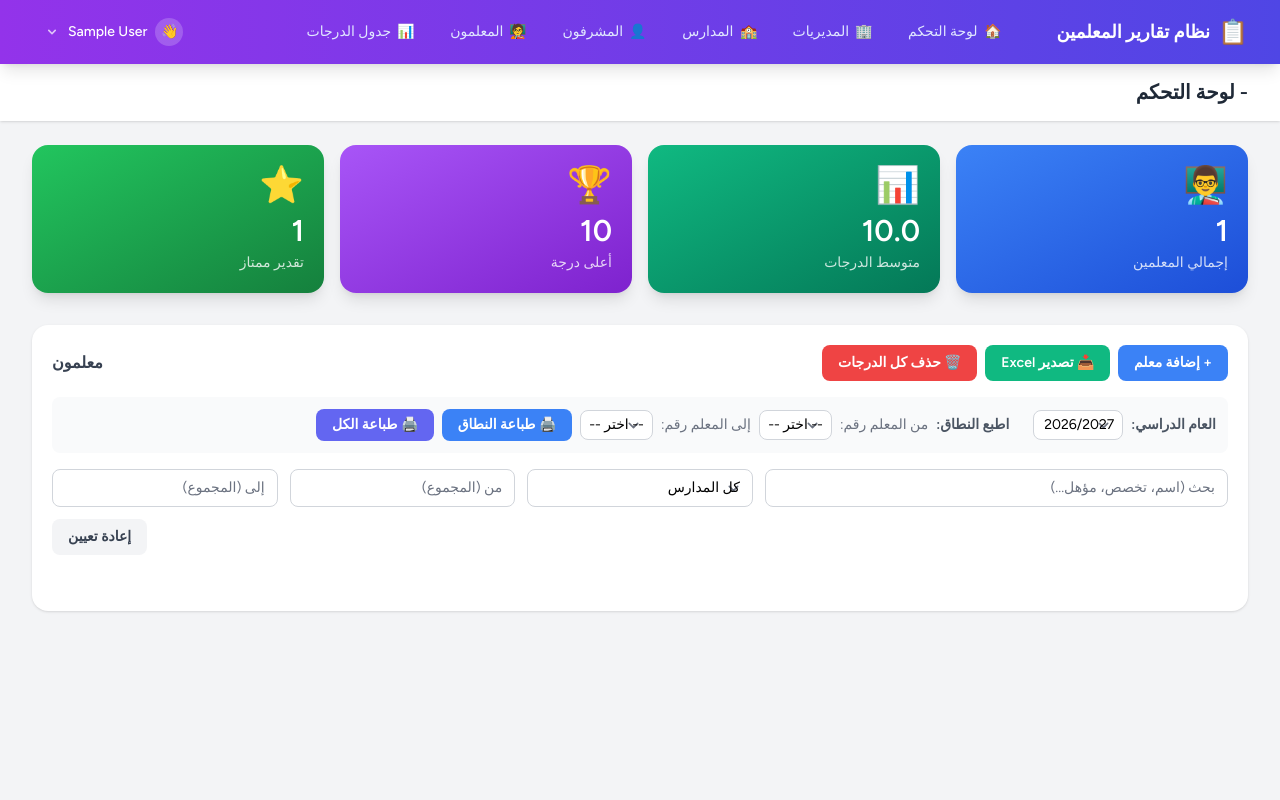
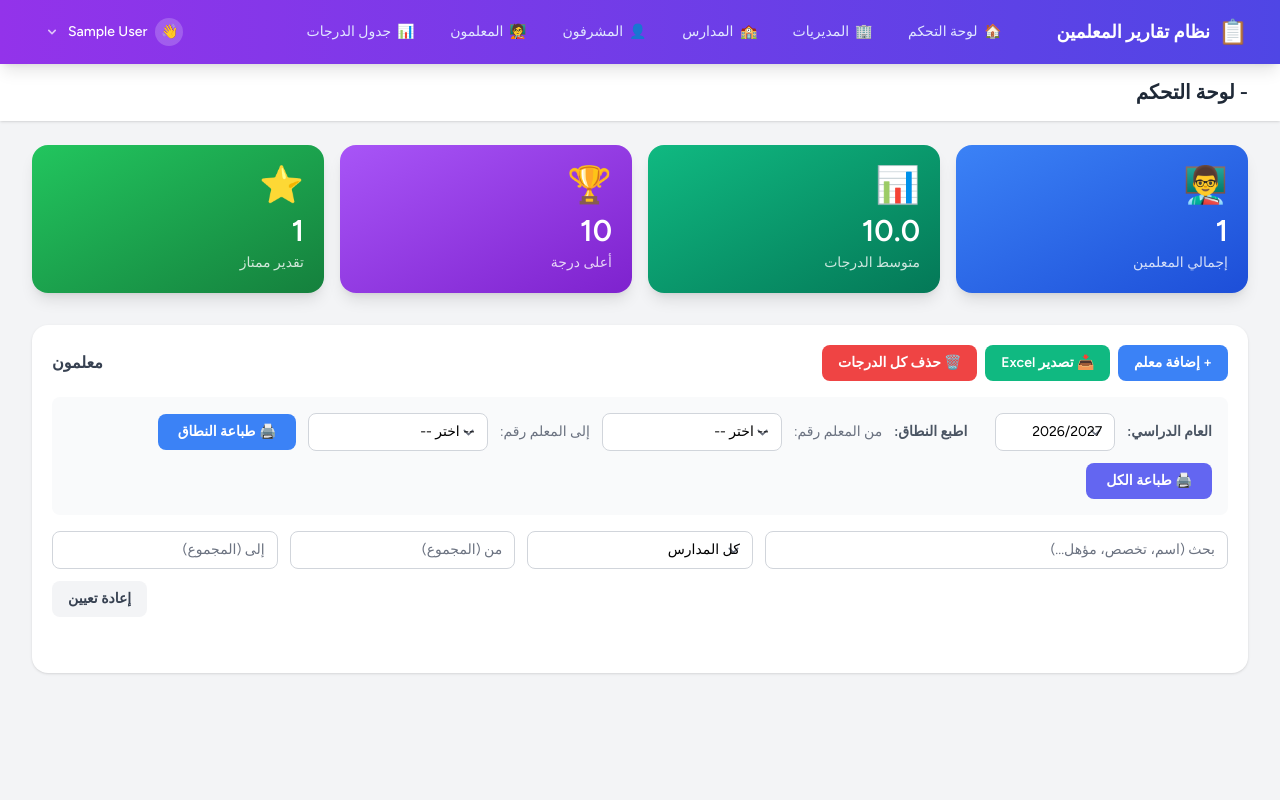
Before and after one commit to techeverythingpal-code/newMe, a Laravel app: template Reports/resources/views/supervisor-dashboard.blade.php in a window 1280 px wide. Run offline with Laravel 12, Linux system fonts and the light colour scheme; the visitor is signed in with stand-in values (Sample User, id 1); the template is opened without the code that fills it: most values are stand-ins (such as "Sample title", 1, 10 or a date in 2020); style sheets or scripts are compiled from the project's sources.

Commit message:
widen a little

```diff
--- a/Reports/resources/views/supervisor-dashboard.blade.php
+++ b/Reports/resources/views/supervisor-dashboard.blade.php
@@ -67,9 +67,9 @@
                 </div>
 
                 {{-- Academic year + bulk print --}}
-                <div class="flex flex-wrap items-center gap-2 mb-4 bg-gray-50 rounded-lg p-3">
+                <div class="flex flex-wrap items-center gap-3 mb-4 bg-gray-50 rounded-lg p-4">
     <span class="text-sm font-bold text-gray-600">العام الدراسي:</span>
-                    <select id="academicYearSelect" class="border border-gray-300 rounded-lg px-2 py-1 text-sm">
+    <select id="academicYearSelect" class="border border-gray-300 rounded-lg px-3 py-2 text-sm min-w-[120px]">
         <option value="2026/2027">2026/2027</option>
         <option value="2027/2028">2027/2028</option>
         <option value="2028/2029">2028/2029</option>
@@ -78,19 +78,19 @@
 
     <span class="text-sm font-bold text-gray-600 mr-4">اطبع النطاق:</span>
     <span class="text-sm text-gray-500">من المعلم رقم:</span>
-                    <select id="rangeFromSelect" class="border border-gray-300 rounded-lg px-2 py-1 text-sm">
+    <select id="rangeFromSelect" class="border border-gray-300 rounded-lg px-3 py-2 text-sm min-w-[180px]">
         <option value="">-- اختر --</option>
     </select>
     <span class="text-sm text-gray-500">إلى المعلم رقم:</span>
-                    <select id="rangeToSelect" class="border border-gray-300 rounded-lg px-2 py-1 text-sm">
+    <select id="rangeToSelect" class="border border-gray-300 rounded-lg px-3 py-2 text-sm min-w-[180px]">
         <option value="">-- اختر --</option>
     </select>
     <button type="button" id="printRangeBtn"
-                        class="bg-blue-500 hover:bg-blue-600 text-white font-bold py-1.5 px-4 rounded-lg text-sm transition">
+        class="bg-blue-500 hover:bg-blue-600 text-white font-bold py-2 px-5 rounded-lg text-sm transition">
         🖨️ طباعة النطاق
     </button>
     <button type="button" id="printAllBtn"
-                        class="bg-indigo-500 hover:bg-indigo-600 text-white font-bold py-1.5 px-4 rounded-lg text-sm transition">
+        class="bg-indigo-500 hover:bg-indigo-600 text-white font-bold py-2 px-5 rounded-lg text-sm transition">
         🖨️ طباعة الكل
     </button>
 </div>
```
Lines whose indentation alone changed are shown as unchanged.
